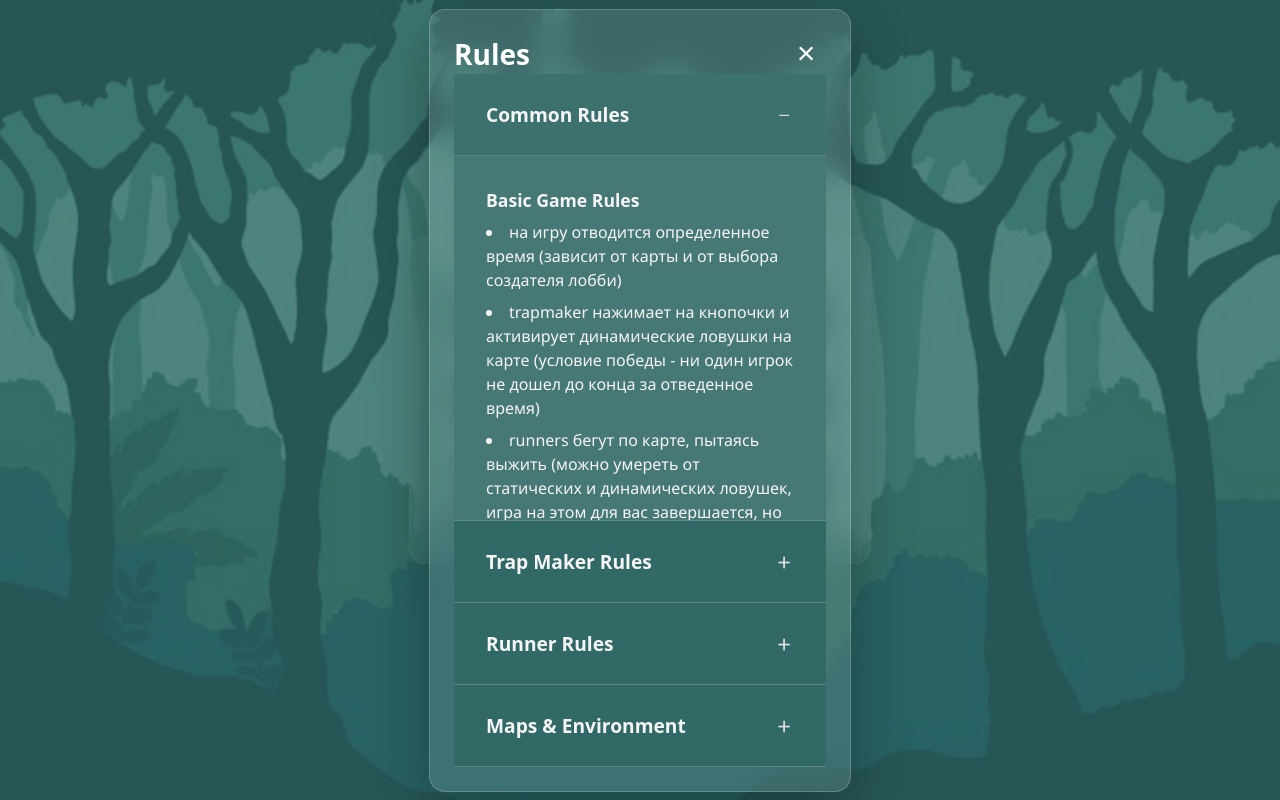
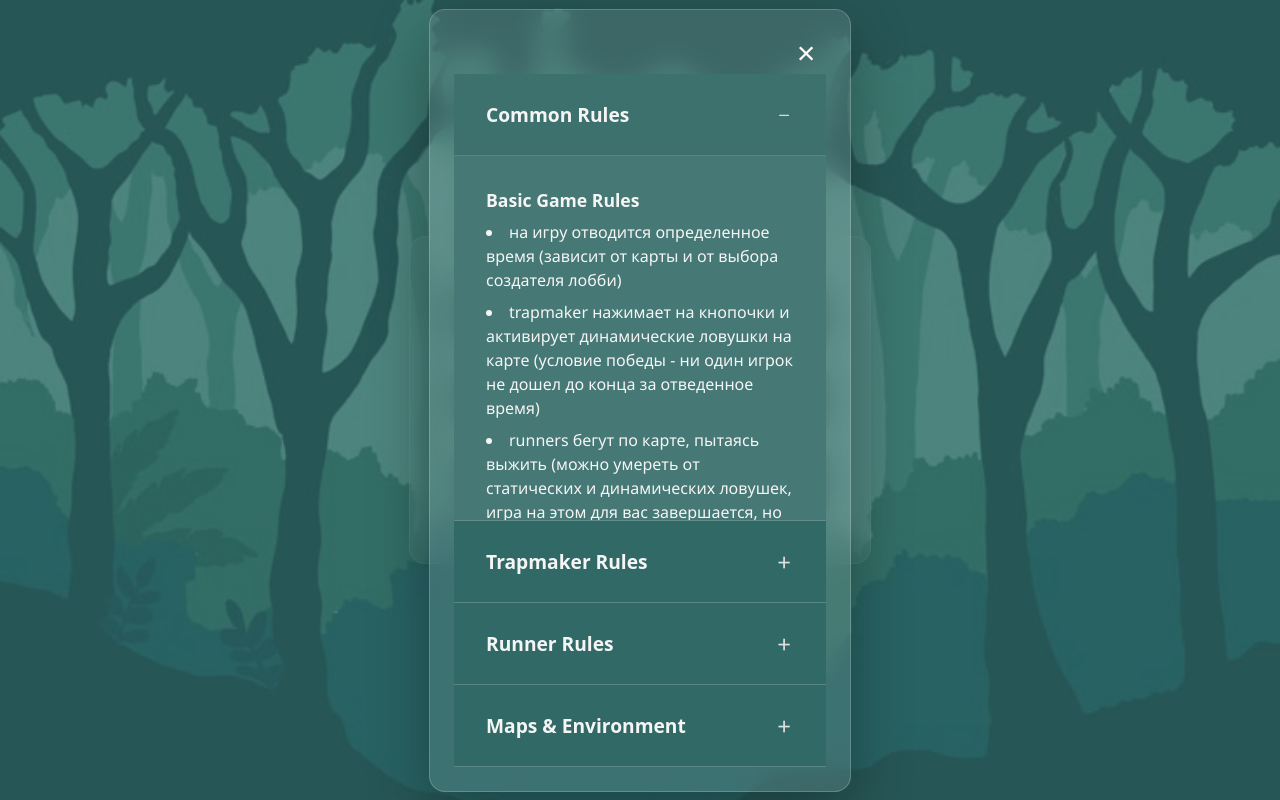
Before and after one commit to nastosinka/oops_trap, a Vue app in the folder oops_trap/: page /#/ in a window 1280 px wide. Both pictures are taken after a click on the button "Rules". Built offline with nearby package versions, Linux system fonts and the light colour scheme; a web font is replaced by a local one; what @vkontakte/vk-bridge would draw is missing.

Commit message:
feat: rename AuthModal to UniversalModal

```diff
--- a/oops_trap/src/components/base/RulesModal.vue
+++ b/oops_trap/src/components/base/RulesModal.vue
@@ -17,15 +17,15 @@
           </div>
         </div>
 
-        <!-- Trap Maker Rules -->
+        <!-- Trapmaker Rules -->
         <div class="accordion-item" :class="{ 'accordion-item--active': activeSection === 'trapmaker' }">
           <div class="accordion-header" @click="toggleSection('trapmaker')">
-            <h3 class="accordion-title">Trap Maker Rules</h3>
+            <h3 class="accordion-title">Trapmaker Rules</h3>
             <span class="accordion-icon">{{ activeSection === 'trapmaker' ? '−' : '+' }}</span>
           </div>
           <div v-if="activeSection === 'trapmaker'" class="accordion-content">
             <div class="rules-text-content">
-              <h4>Trap Maker Responsibilities</h4>
+              <h4>Trapmaker Responsibilities</h4>
               <li>Поимать всех!</li>
             </div>
           </div>
--- a/oops_trap/src/views/HomePage.vue
+++ b/oops_trap/src/views/HomePage.vue
@@ -25,7 +25,7 @@
       </div>
     </div>
 
-    <AuthModal
+    <UniversalModal
       v-if="showSignUpModal"
       title="Sign Up"
       :fields="['name', 'password', 'confirmPassword']"
@@ -34,7 +34,7 @@
       @submit="handleSignUp"
     />
 
-    <AuthModal
+    <UniversalModal
       v-if="showSignOnModal"
       title="Sign On"
       :fields="['name', 'password']"
@@ -43,9 +43,9 @@
       @submit="handleSignOn"
     />
 
-    <AuthModal
+    <UniversalModal
       v-if="showRulesModal"
-      title="Rules"
+      title=""
       type="rules"
       @close="showRulesModal= false"
     />
@@ -54,7 +54,7 @@
 
 <script>
 import BaseButton from "@/components/base/BaseButton.vue";
-import AuthModal from "@/components/base/AuthModal.vue";
+import UniversalModal from "@/components/base/UniversalModal.vue";
 import { showSuccess } from "@/utils/notification-wrapper";
 import RulesModal from '@/components/base/RulesModal.vue'
 
@@ -62,7 +62,7 @@ export default {
   name: "SimpleAuthPage",
   components: {
     BaseButton,
-    AuthModal,
+    UniversalModal,
     RulesModal
   },
 
```
Also changed, not shown: oops_trap/src/components/base/UniversalModal.vue (renamed from oops_trap/src/components/base/AuthModal.vue).
